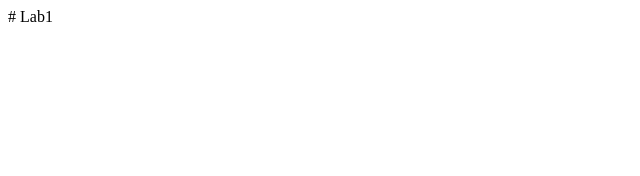
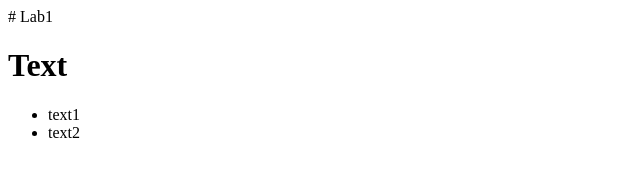
Before and after one commit to DariaMoroz/Lab1, a plain HTML site: page index.html in a window 1280 px wide. Shown: the whole page, without its empty margins (0-640 px from the left). Drawn offline with Linux system fonts and the light colour scheme.

Commit message:
Update index.html

```diff
--- a/index.html
+++ b/index.html
@@ -1 +1,13 @@
 # Lab1
+<!DOCTYPE html>
+<html>
+<body>
+<div>
+<h1> Text </h1>
+<ul>
+  <li>text1</li>
+  <li>text2</li>
+</ul>
+</div>
+</body>
+<html>
```
